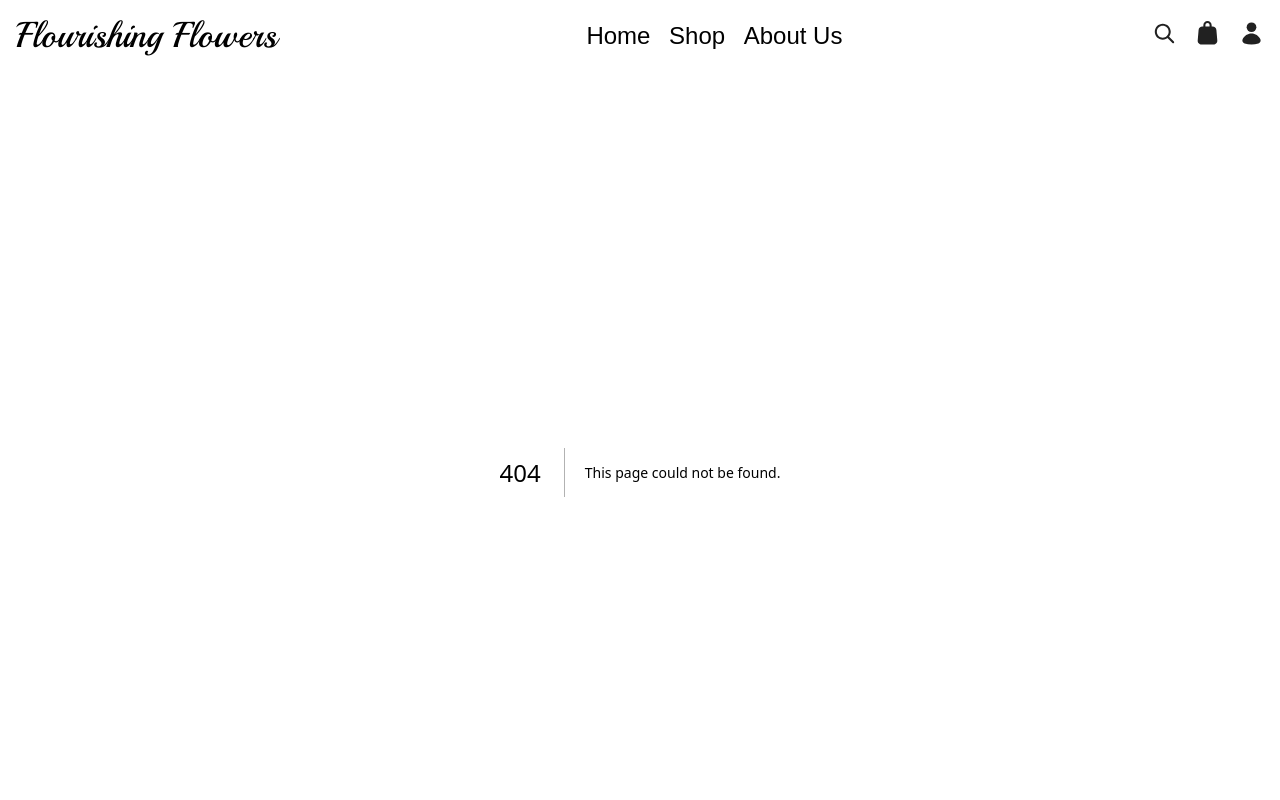
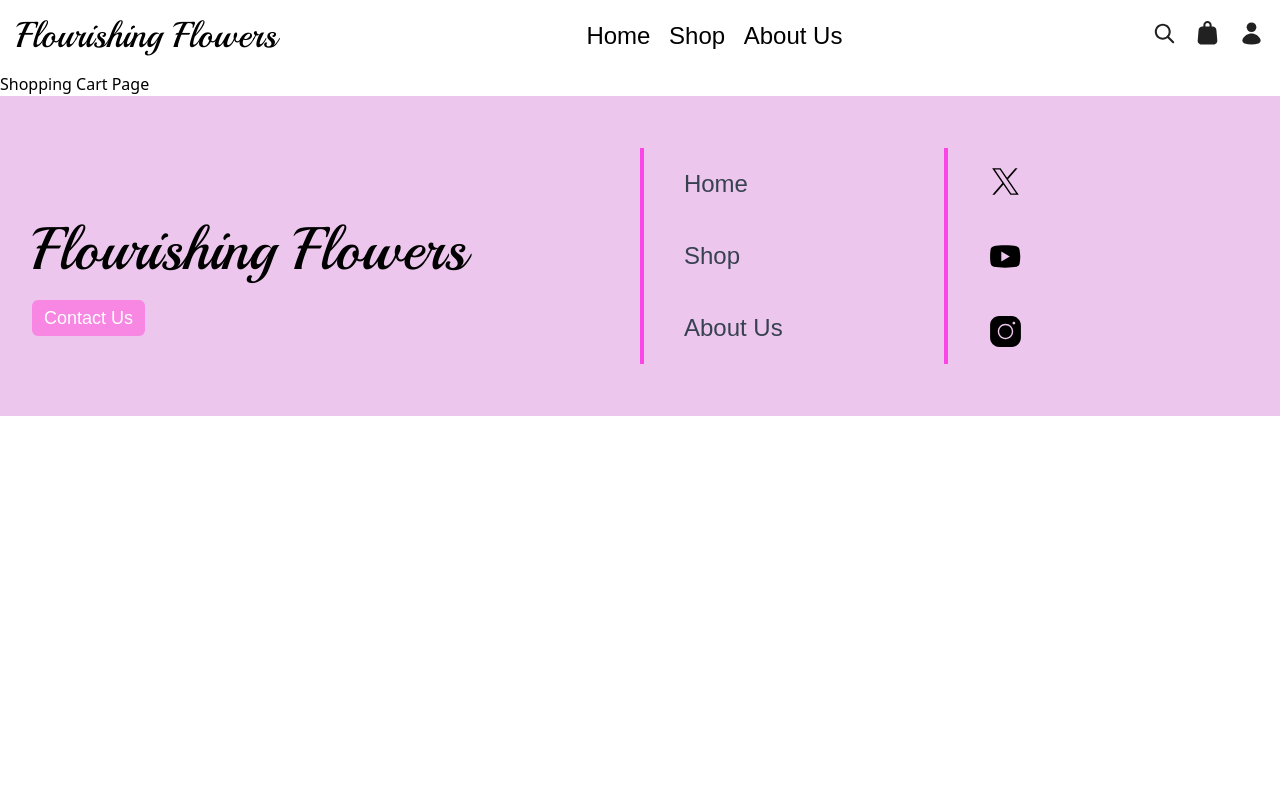
Before and after one commit to robertchapmanrlc/flourishing-flowers, a Next.js app: page /shopping-cart in a window 1280 px wide. Before the commit this address had no page. Shown: the top 800 px of the page. Built offline with nearby package versions, Linux system fonts and the light colour scheme; a web font is replaced by a local one.

Commit message:
Created a route for the shopping cart page

```diff
--- /dev/null
+++ b/src/app/shopping-cart/page.tsx
@@ -0,0 +1,9 @@
+
+
+export default function ShoppingCart() {
+  return (
+    <main>
+      <h1>Shopping Cart Page</h1>
+    </main>
+  );
+}
```
